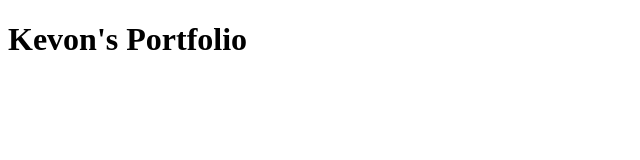
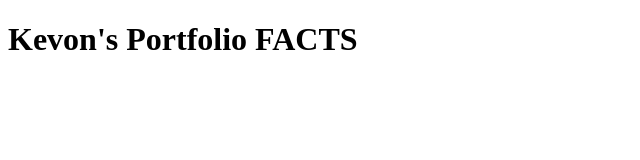
Before and after one commit to driqe/B1-TEST, a plain HTML site: page index.html in a window 1280 px wide. Shown: the whole page, without its empty margins (0-640 px from the left). Drawn offline with Linux system fonts and the light colour scheme.

Commit message:
name change

```diff
--- a/index.html
+++ b/index.html
@@ -11,7 +11,7 @@
   <header>
     <div class="container">
       <div id="title">
-        <h1>Kevon's Portfolio</h1>
+        <h1>Kevon's Portfolio FACTS</h1>
       </div>
     </div>
   </header>
```
